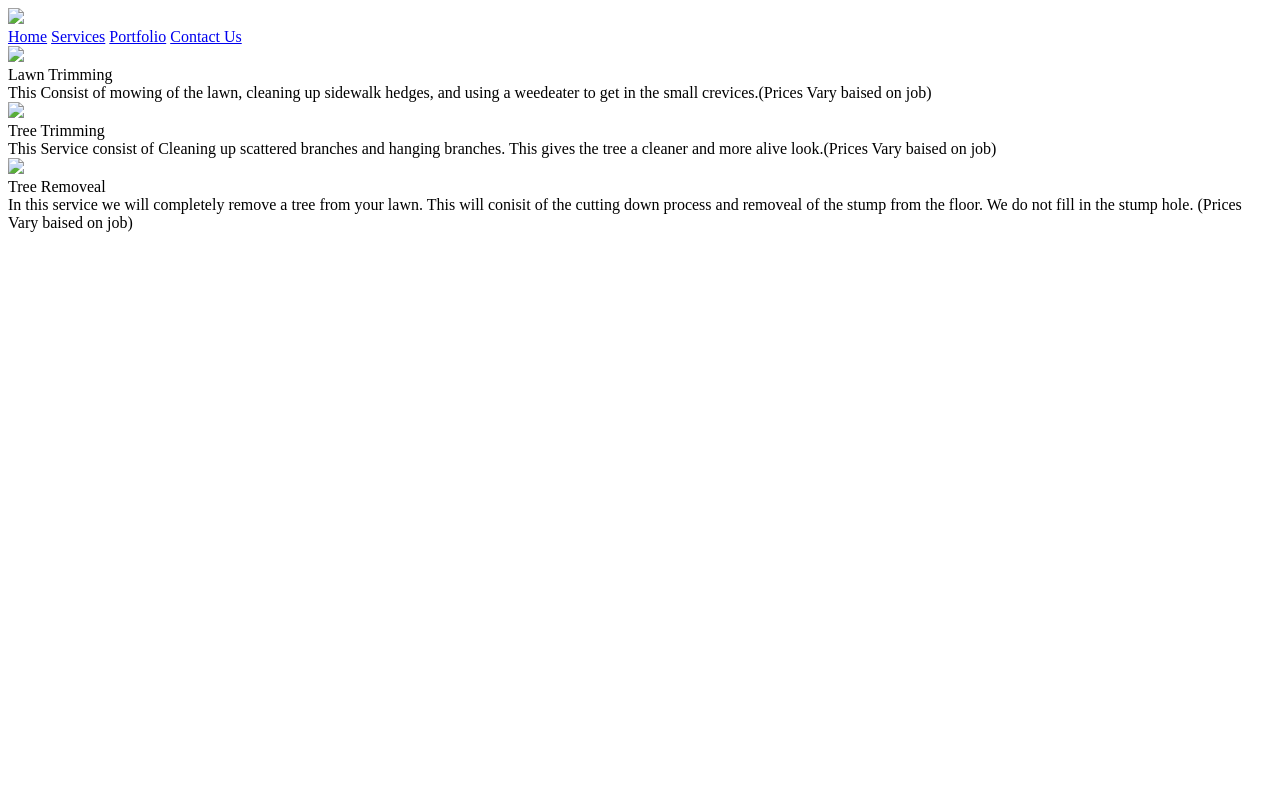
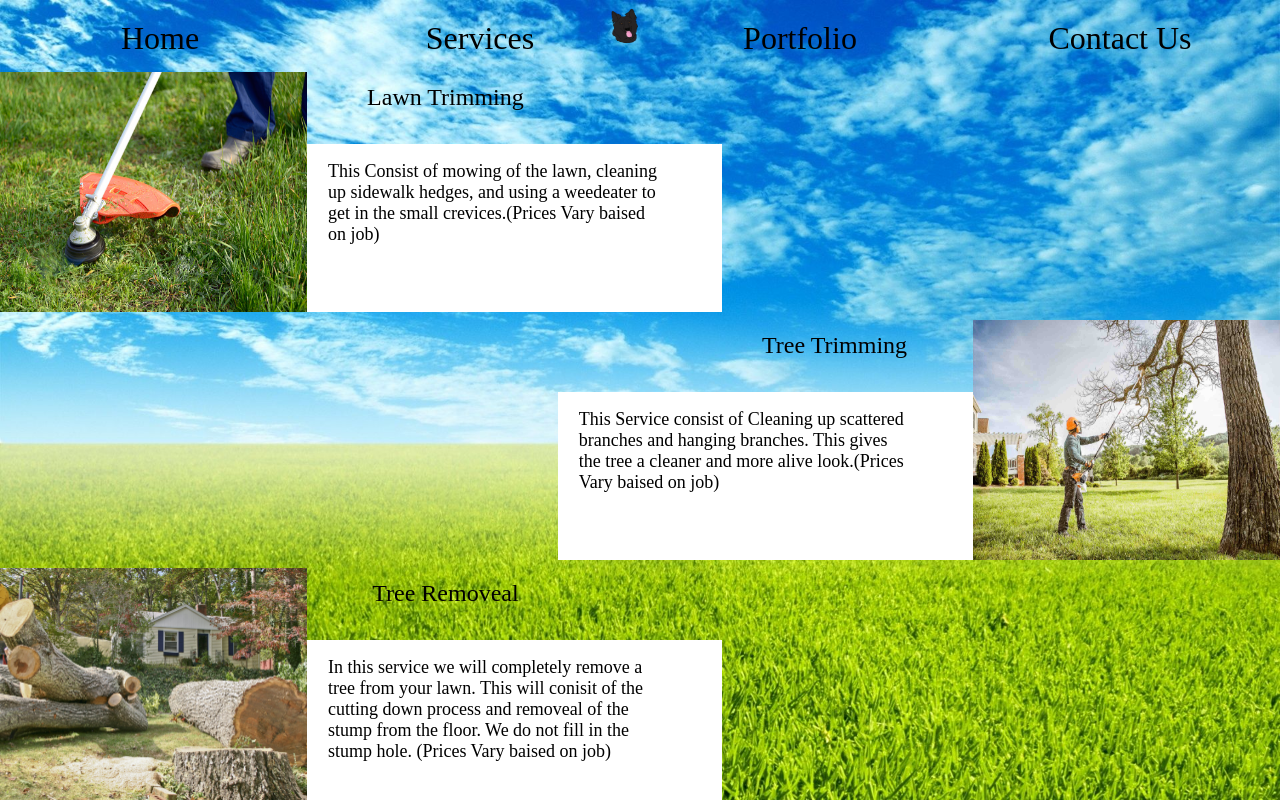
Before and after one commit to Kipensi/Blazinglandscapeswebs, a plain HTML site: page Servcies.html in a window 1280 px wide. Drawn offline with Linux system fonts and the light colour scheme; the site is published under a folder, as on GitHub Pages, so addresses that start at the root find nothing.

Commit message:
Update Servcies.html

```diff
--- a/Servcies.html
+++ b/Servcies.html
@@ -1,20 +1,20 @@
 <!DOCTYPE html>
 <html >
     <header>
-        <link rel="Stylesheet" href="/Rolo's home.css">
+        <link rel="Stylesheet" href="Rolo's home.css">
     </header>
     <body class="Background">
-        <div class="CompanyName"><img class="CompanyName" src="/logo.png"></div>
+        <div class="CompanyName"><img class="CompanyName" src="logo.png"></div>
         <div class="Header">
             <div class="Grassbac"></div>
-            <a class="Home" href="/Home.html" title="Home">Home</a>
-            <a class="Services" href="/Servcies.html" title="Services">Services</a>
-            <a class="AboutUs" href="/AboutUs.html" title="AboutUs">Portfolio</a>
-            <a class="ContactUs" href="/ContactUs.html" title="ContactUs">Contact Us</a>
+            <a class="Home" href="Home.html" title="Home">Home</a>
+            <a class="Services" href="Servcies.html" title="Services">Services</a>
+            <a class="AboutUs" href="AboutUs.html" title="AboutUs">Portfolio</a>
+            <a class="ContactUs" href="ContactUs.html" title="ContactUs">Contact Us</a>
         </div>
         <div class="allservices">
             <div class="Service1">
-                <div class="Service1pic"><img class="Servicepic" src="/pic1.jpeg"></div>
+                <div class="Service1pic"><img class="Servicepic" src="pic1.jpeg"></div>
                 <div class="Service1word">
                     <div class="ServicewordheadL">Lawn Trimming</div>
                     <div class="ServicewordbodyL">
@@ -23,7 +23,7 @@
                 </div>
             </div>
             <div class="Service2">
-                <div class="Service2pic"><img class="Servicepic" src="/pic2.jpeg"></div>
+                <div class="Service2pic"><img class="Servicepic" src="pic2.jpeg"></div>
                 <div class="Service2word">
                     <div class="ServicewordheadR">Tree Trimming</div>
                     <div class="ServicewordbodyR">
@@ -32,7 +32,7 @@
                 </div>
             </div>
             <div class="Service3">
-                <div class="Service3pic"><img class="Servicepic" src="/pic3.jpeg"></div>
+                <div class="Service3pic"><img class="Servicepic" src="pic3.jpeg"></div>
                 <div class="Service3word">
                     <div class="ServicewordheadL">Tree Removeal</div>
                     <div class="ServicewordbodyL">
```
